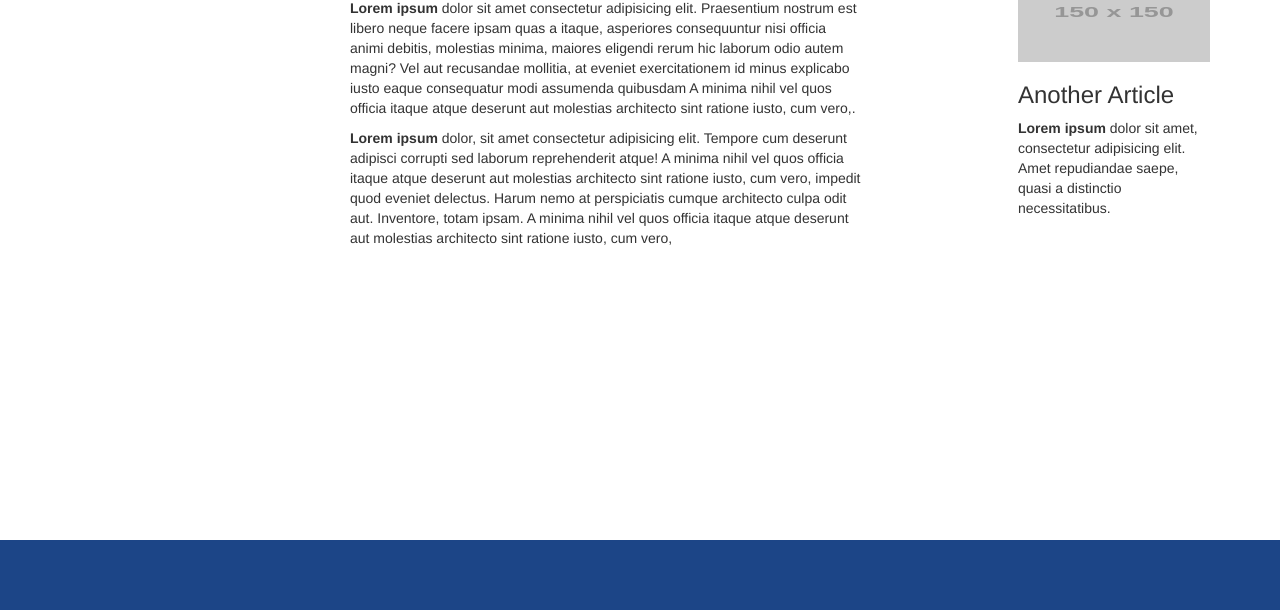
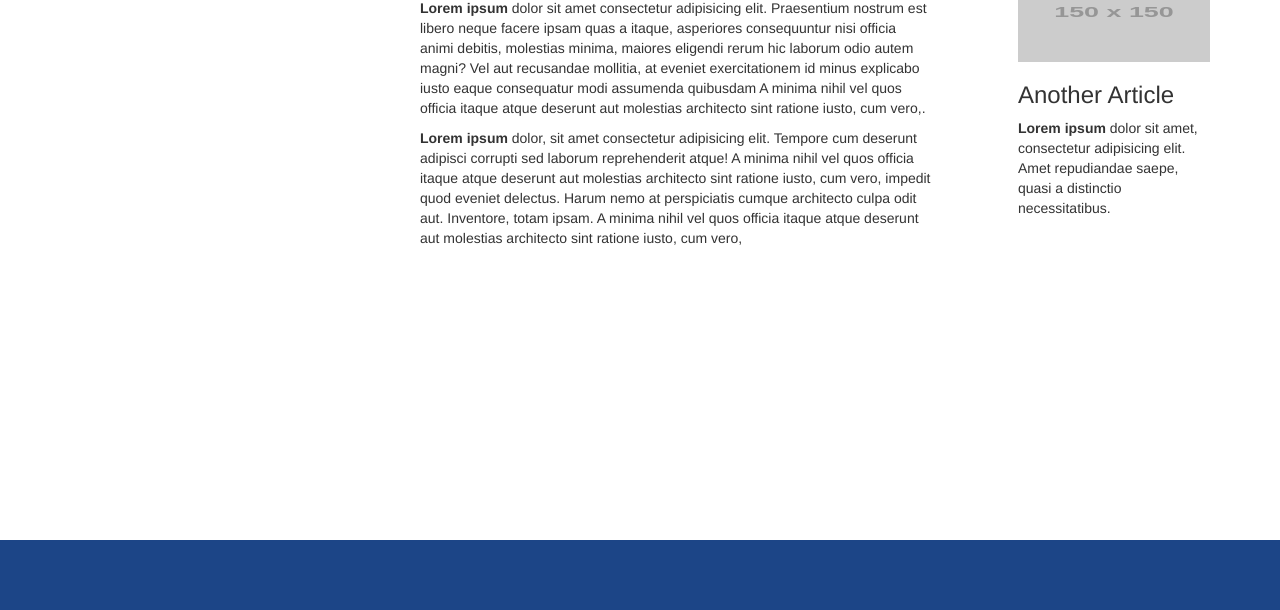
Before and after one commit to guitargulley/html-practice, a plain HTML site: page index.html in a window 1280 px wide. Shown: the part 190-800 px from the top of the page. Drawn offline with nearby package versions, Linux system fonts and the light colour scheme; placeholder pictures from the web are drawn by us.

Commit message:
css addition

```diff
--- a/assets/style.css
+++ b/assets/style.css
@@ -20,7 +20,7 @@ h1{
 .main-content{
     width:40%;
     float:left;
-    margin-left:25em;
+    margin-left:30em;
 
 
 }
```
